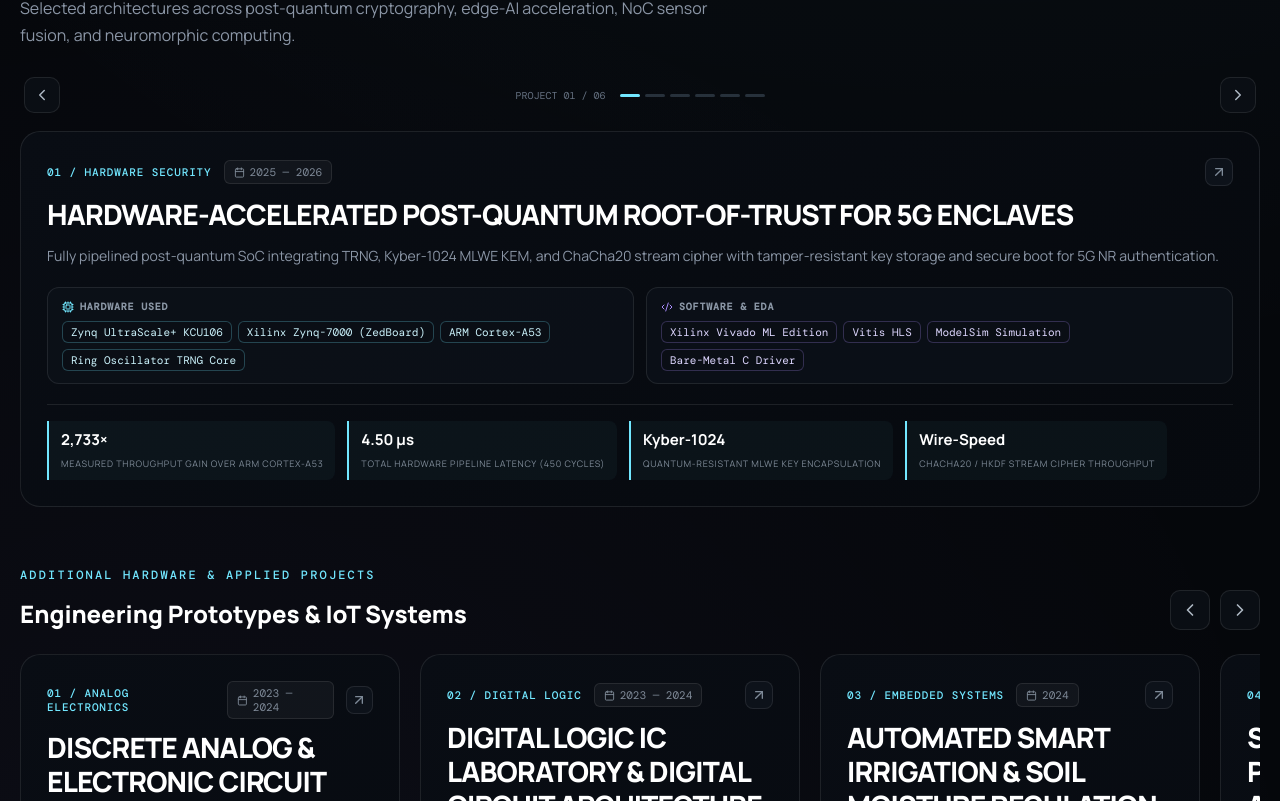
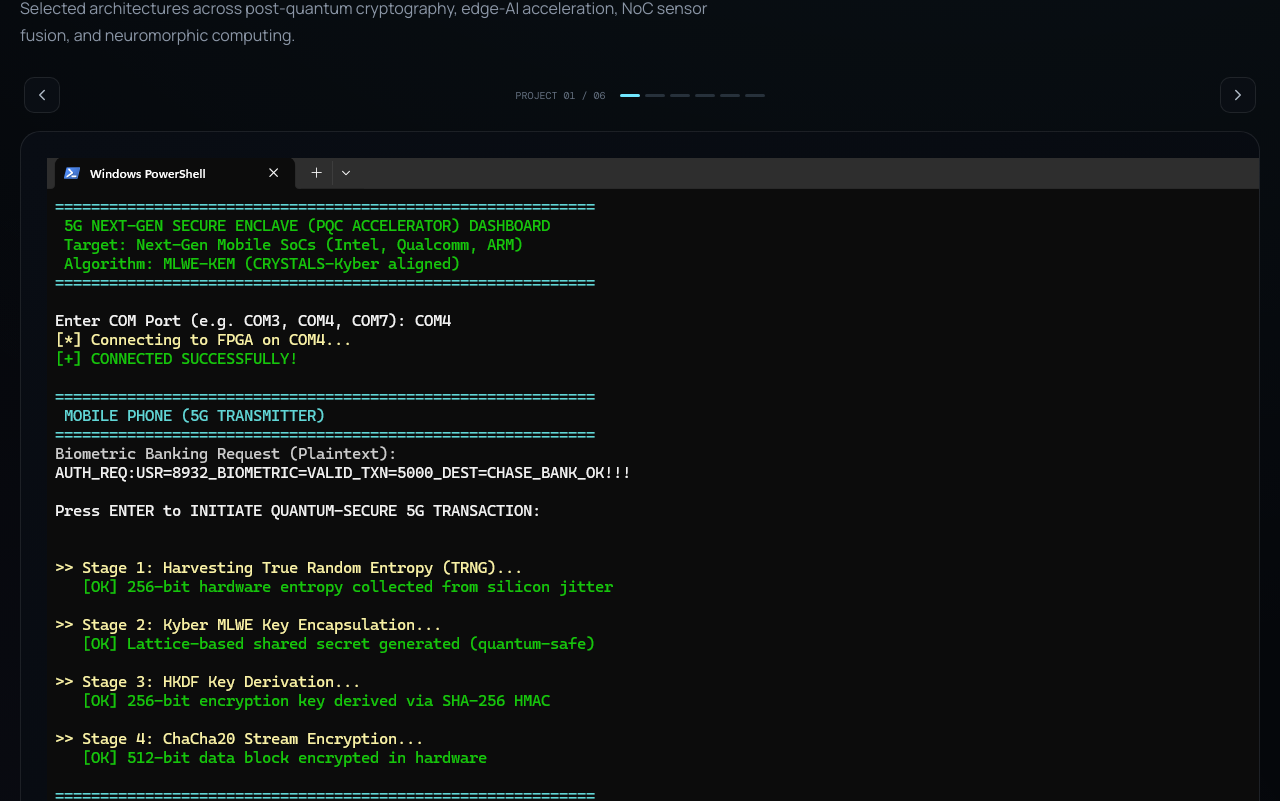
Before and after one commit to Charunivethitha-S/charunivethitha_S_portfolio, a Next.js app: page / in a window 1280 px wide. Shown: the part 1399-2200 px from the top of the page. Built offline with nearby package versions, Linux system fonts and the light colour scheme.

Commit message:
Enhance ProjectCard with image preview and error handling
Added main image preview and error handling for image loading in ProjectCard component.

```diff
--- a/components/ProjectCard.tsx
+++ b/components/ProjectCard.tsx
@@ -11,8 +11,32 @@
     ? project.software
     : project.technologies.slice(2);
 
+  const mainImage = project.gallery && project.gallery.length > 0 ? project.gallery[0].url : null;
+
   return (
-    <Link href={`/projects/${project.slug}`} className="project-card-v2">
+    <Link href={`/projects/${project.slug}`} className="project-card-v2 group block">
+      {/* Top Image Preview for Each Slide / Card */}
+      {mainImage && (
+        <div className="relative w-full aspect-video bg-[#05070a] rounded-xl overflow-hidden mb-4 border border-[#1e293b] flex items-center justify-center">
+          <img
+            src={mainImage}
+            alt={project.title}
+            className="w-full h-full object-cover group-hover:scale-105 transition-transform duration-300"
+            onError={(e) => {
+              const img = e.currentTarget;
+              const src = img.src;
+              if (src.endsWith('.png')) {
+                img.src = src.replace('.png', '.jpeg');
+              } else if (src.endsWith('.jpeg')) {
+                img.src = src.replace('.jpeg', '.jpg');
+              } else if (src.endsWith('.jpg')) {
+                img.src = src.replace('.jpg', '.PNG');
+              }
+            }}
+          />
+        </div>
+      )}
+
       {/* Card Header: Category & Timeline */}
       <div className="card-top-row">
         <span className="card-cat-badge">0{index + 1} / {project.category}</span>
@@ -26,7 +50,7 @@
         </div>
       </div>
 
-      {/* Project Title: Bold and larger */}
+      {/* Project Title */}
       <h3 className="project-heading">{project.title}</h3>
 
       {/* Summary */}
```
